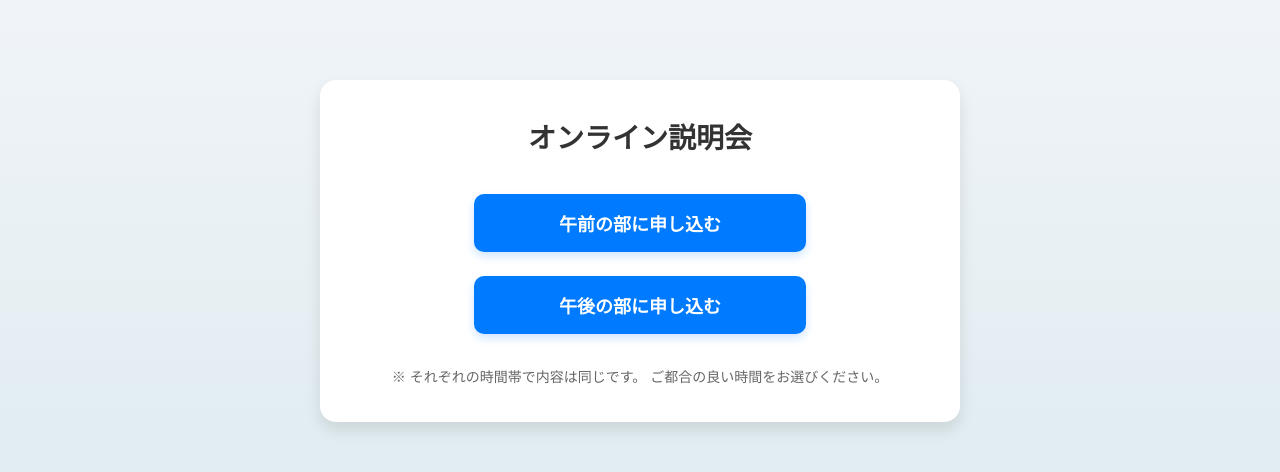
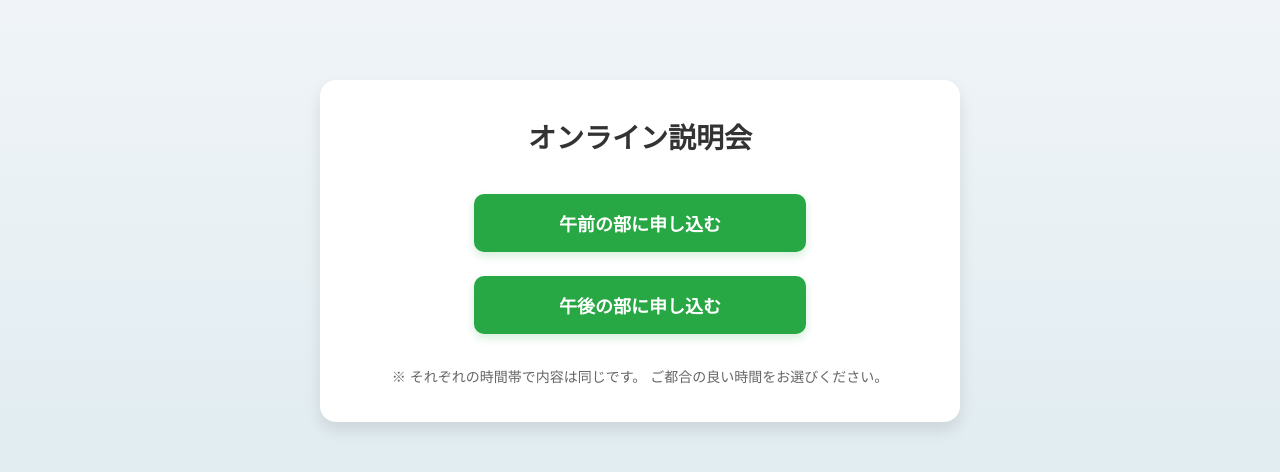
Before and after one commit to minamide03330/brandnew, a plain HTML site: page index.html in a window 1280 px wide. Drawn offline with Linux system fonts and the light colour scheme.

Commit message:
Update index.html

```diff
--- a/index.html
+++ b/index.html
@@ -37,16 +37,16 @@
       padding: 16px;
       font-size: 18px;
       font-weight: bold;
-      background-color: #007bff;
+      background-color: #28a745; /* 緑 */
       color: white;
       text-decoration: none;
       border-radius: 10px;
       transition: background-color 0.3s ease;
-      box-shadow: 0 4px 10px rgba(0, 123, 255, 0.2);
+      box-shadow: 0 4px 10px rgba(40, 167, 69, 0.2);
     }
 
     .button:hover {
-      background-color: #0056b3;
+      background-color: #1e7e34; /* 濃い緑 */
     }
 
     .note {
```
